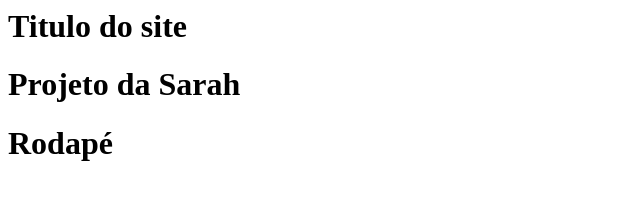
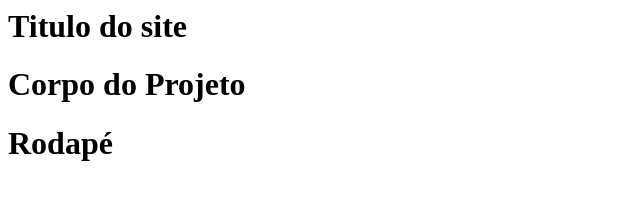
Before and after one commit to sarahluiz/curso-git, a plain HTML site: page index.html in a window 1280 px wide. Shown: the whole page, without its empty margins (0-640 px from the left). Drawn offline with Linux system fonts and the light colour scheme.

Commit message:
mudando o corpo

```diff
--- a/index.html
+++ b/index.html
@@ -3,7 +3,7 @@
         <h1>Titulo do site</h1>
     </head>
     <body>
-        <h1>Projeto da Sarah</h1>
+        <h1>Corpo do Projeto</h1>
         <h1>Rodapé</h1>
     </body>
 </html>
```
